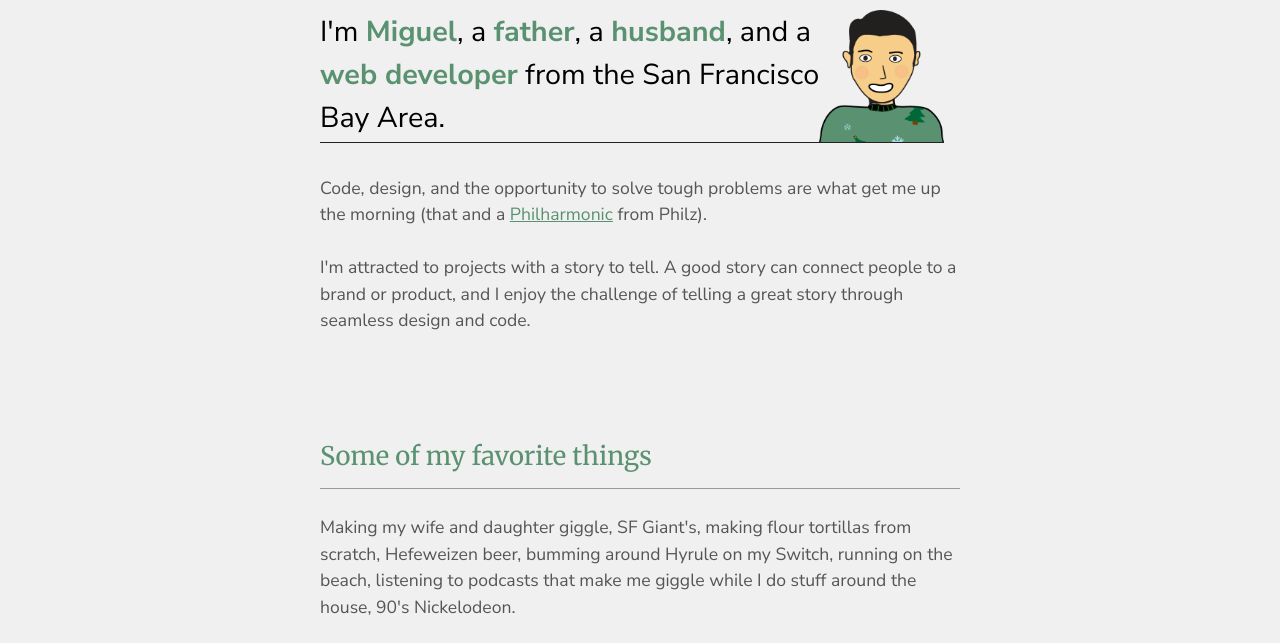
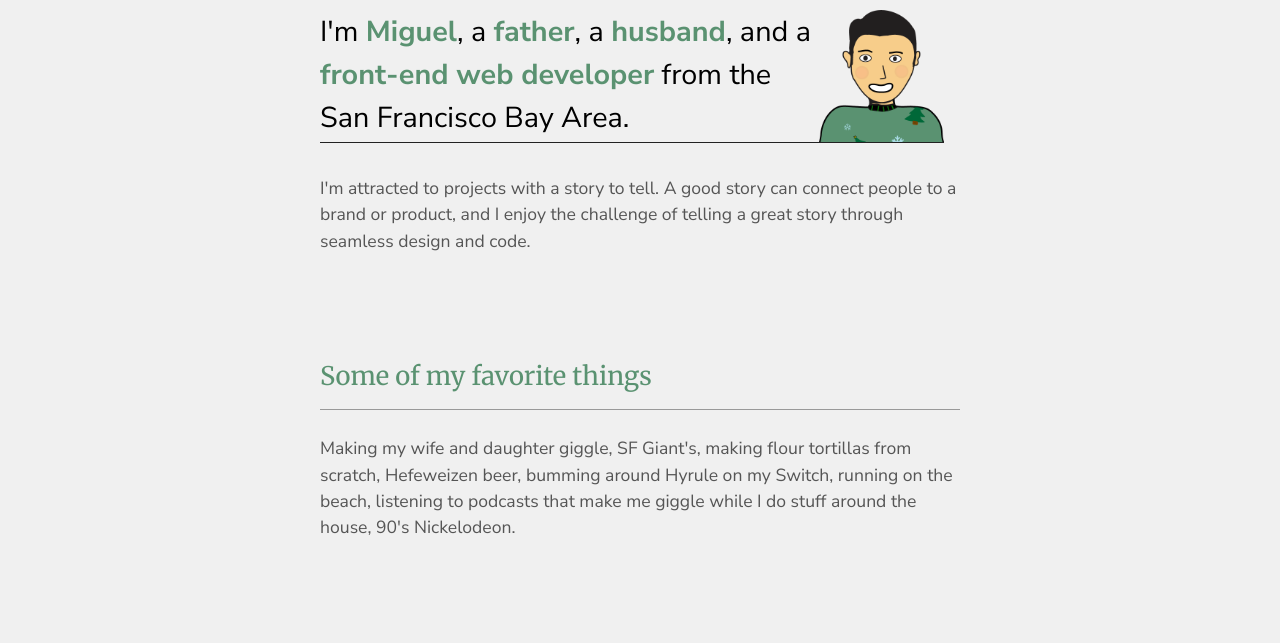
Before and after one commit to miguelceja/miguelceja.github.io, a website: page index.html in a window 1280 px wide. Shown: the part 139-782 px from the top of the page. Drawn offline with nearby package versions, Linux system fonts and the light colour scheme.

Commit message:
Copy updates

```diff
--- a/index.html
+++ b/index.html
@@ -28,20 +28,14 @@
             I&apos;m <span class="pop red">Miguel</span>, a
             <span class="pop"> father</span>, a
             <span class="pop">husband</span>, and a
-            <span class="pop">web developer</span> from the San Francisco Bay
-            Area.
+            <span class="pop">front-end web developer</span> from the San
+            Francisco Bay Area.
           </h2>
         </div>
       </div>
 
       <div class="section">
         <p class="p2-2r">
-          Code, design, and the opportunity to solve tough problems are what get
-          me up the morning (that and a
-          <a href="https://www.philzcoffee.com/menu">Philharmonic</a> from
-          Philz).
-        </p>
-        <p>
           I&apos;m attracted to projects with a story to tell. A good story can
           connect people to a brand or product, and I enjoy the challenge of
           telling a great story through seamless design and code.
```
